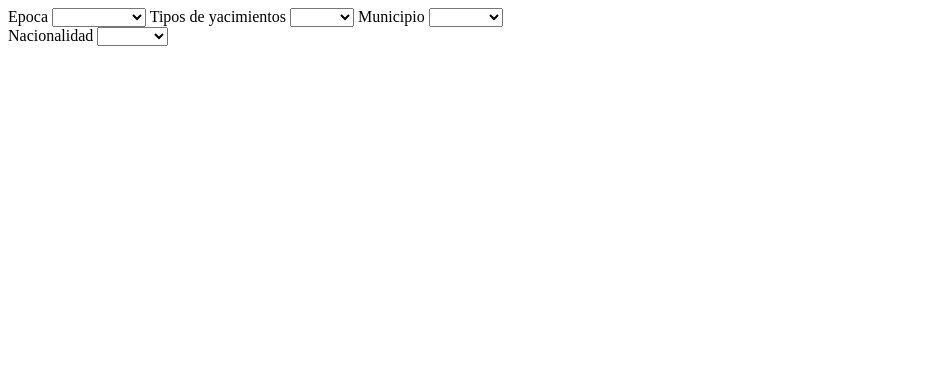
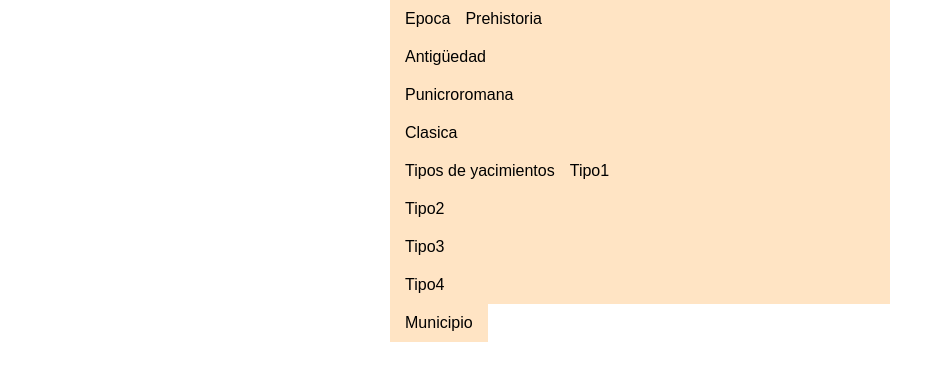
Before and after one commit to JoseManuelHidalgo/web, a plain HTML site: page Pagina principal.html in a window 1280 px wide. Shown: the whole page, without its empty margins (0-945 px from the left). Drawn offline with Linux system fonts and the light colour scheme.

Commit message:
desplegables

```diff
--- a/Pagina principal.html
+++ b/Pagina principal.html
@@ -4,51 +4,60 @@
 <title>Pagina Principal</title>
 
 <meta charset="UTF-8">
-<meta name="author" content="">
- <meta name="copyright" content="">
-  <meta name="keywords" content="">
-  <meta name="description" content="">
   <link rel="stylesheet" type="text/css" href="externo.css">
 
 </head>
 <body>
+    <div id="header">
+      <ul class="nav">
+        <li><a href="">Epoca</a> </li>
 
-  <header> </header>
-  <nav> </nav>
-  <article>
-    <form>
-      Epoca <select>
-        <option></option>
-        <option>Prehistoria</option>
-      <option>Antigüedad</option>
-      <option>Edad Media</option>
-      </select>
-
-      Tipos de yacimientos <select>
-        <option></option>
-        <option>Altos</option>
-      <option>Bajos</option>
-      <option>Rubios</option>
-      </select>
-
-      Municipio <select>
-        <option></option>
-        <option>Mallorca </option>
-      <option>Menorca</option>
-      <option>Ibiza </option>
-      </select>
+        <ul>
+          <li><a href="poner link para pagina">Prehistoria</a></li>
+          <li><a href="poner link para pagina">Antigüedad</a></li>
+          <li><a href="poner link para pagina">Punicroromana</a></li>
+          <li><a href="poner link para pagina">Clasica</a></li>
+        </ul>
 
 
-    </form>
-  </article>
+
+        <li><a href="poner link para pagina">Tipos de yacimientos</a> </li>
+
+        <ul>
+          <li><a href="poner link para pagina">Tipo1</a></li>
+          <li><a href="poner link para pagina">Tipo2</a></li>
+          <li><a href="poner link para pagina">Tipo3</a></li>
+          <li><a href="poner link para pagina">Tipo4</a></li>
+        </ul>
+
+      </li>
+
+        <li><a href="poner link para pagina">Municipio</a>
+         <ul>
+          <li><a href="poner link para pagina">Mallorca</a>
+                <ul>
+                    <li><a href="poner link para pagina">Artà</a></li>
+                    <li><a href="poner link para pagina">Llucmajor</a></li>
+                    <li><a href="poner link para pagina">Felanitx</a></li>
+                    <li><a href="poner link para pagina">Capocorb</a></li>
+                </ul>
+                </li>
+          <li><a href="poner link para pagina">Menorca</a></li>
+          <li><a href="poner link para pagina">Ibiza</a></li>
+          <li><a href="poner link para pagina">Formentera</a></li>
+        </ul>
+
+      </li>
+
+
+
+      </ul>
+
+      </div>
+
+    </article>
   <footer> </footer>
 
 
 </body>
 </html>
-
-
-
-
-Nacionalidad <select> <option> </option> <option>Español</option> <option> Negro </option> </select>
-        <br>
--- a/externo.css
+++ b/externo.css
@@ -0,0 +1,61 @@
+*  {
+    padding: 0px;
+    margin: 0px;
+
+}
+
+#header {
+    margin:auto;
+    width: 500px;
+    font-family: Arial, Helvetica, sans-serif;
+
+}
+
+ul,ol {
+
+    list-style: none;
+
+}
+
+.nav li a {
+
+    background-color: bisque;
+    color: black;
+    text-decoration: none;
+    padding: 10px 15px;
+    display: block;
+
+}
+
+.nav li a:hover {
+    background-color: white;
+}
+
+.nav > li {
+
+    float: left;
+}
+
+.nav li ul {
+    display: none;
+    position: absolute;
+    min-width: 140px;
+
+}
+
+.nav li :hover > ul {
+    display: block;
+
+}
+
+.nav li ul li {
+    position: relative;
+
+}
+
+.nav li ul li {
+
+    right: -140px;
+    top: 0px;
+
+}
```
